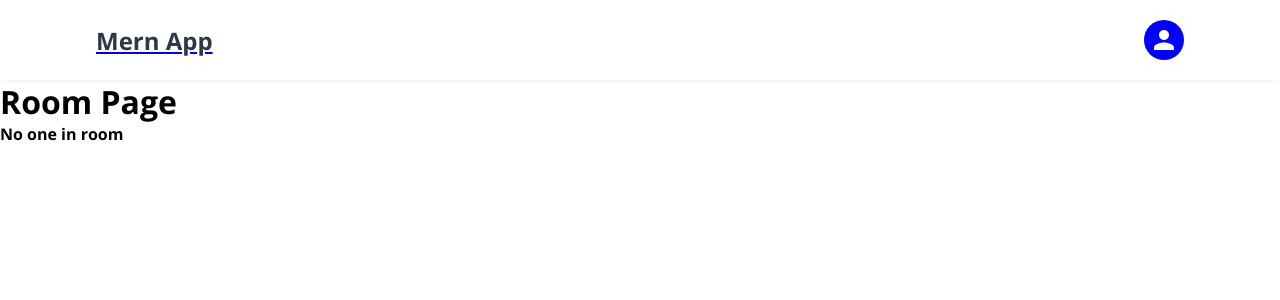
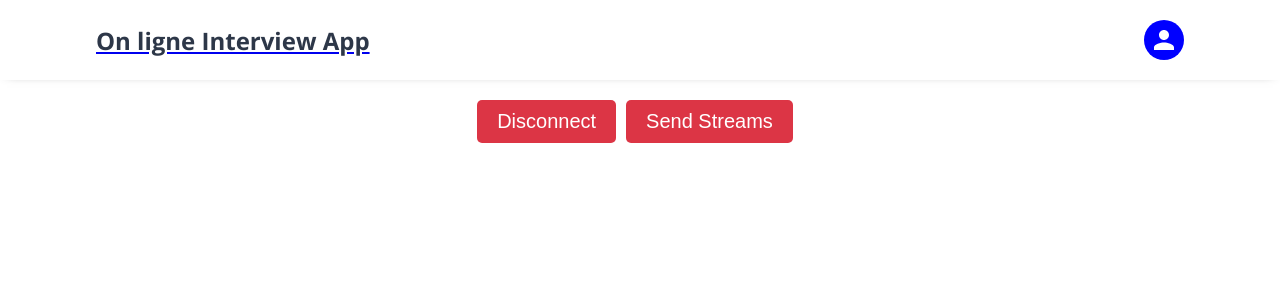
Before and after one commit to latifalaty/-Interview-platform, a React (Create React App) app in the folder client/: page /room/1 in a window 1280 px wide. Shown: the top 300 px of the page. Built offline with nearby package versions, Linux system fonts and the light colour scheme; no server answers.

Commit message:
modification au niveau des videos et design

```diff
--- a/client/src/App.js
+++ b/client/src/App.js
@@ -69,7 +69,7 @@ function App() {
               <Route path="*" element={<Error />} />
               <Route path="/video" element={<Video/>}/>
               <Route path="/candidate" element={<CandidatComponent/>}/>
-              <Route path="/recruiter" element={<Recruteur/>}/>
+              <Route path="/recruiter" />
                <Route path="/record" element={<Recording/>}/>
               <Route path="/call" element={<LobbyScreen />} />
         <Route path="/room/:roomId" element={<RoomPage />} />
--- a/client/src/components/Header.js
+++ b/client/src/components/Header.js
@@ -53,7 +53,7 @@ return (
         <header>
             <nav>
 
-                <NavLink to="/"><h1>Mern App</h1></NavLink>
+                <NavLink to="/"><h1>On ligne Interview App </h1></NavLink>
                 <div className="avtar">
                     {
                         (logindata?.ValidUserOne) ? <Avatar style={{ background: "salmon", fontWeight: "bold", textTransform: "capitalize" }} onClick={handleClick}>{logindata.ValidUserOne.fname[0].toUpperCase()}</Avatar> :
--- a/client/src/components/screens/Lobby.jsx
+++ b/client/src/components/screens/Lobby.jsx
@@ -33,28 +33,33 @@ const LobbyScreen = () => {
   }, [socket, handleJoinRoom]);
 
   return (
-    <div>
-      <h1>Entretien</h1>
-      <form onSubmit={handleSubmitForm}>
-        <label htmlFor="email">Email ID</label>
+    <div style={{ textAlign: "center", marginTop: "50px", width: "50%", margin: "0 auto" }}>
+  <h1 style={{ marginBottom: "20px" }}>Interview</h1>
+  <form onSubmit={handleSubmitForm} style={{ display: "flex", flexDirection: "column", alignItems: "center" }}>
+    <div style={{ display: "flex", flexDirection: "row", marginBottom: "20px" }}>
+      <label htmlFor="email" style={{ width: "100px", marginRight: "10px", textAlign: "left" }}>Email ID</label>
       <input
         type="email"
         id="email"
         value={email}
         onChange={(e) => setEmail(e.target.value)}
+        style={{ padding: "5px", width: "300px" }}
       />
-        <br />
-        <label htmlFor="room">Room Number</label>
+    </div>
+    <div style={{ display: "flex", flexDirection: "row", marginBottom: "20px" }}>
+      <label htmlFor="room" style={{ width: "100px", marginRight: "10px", textAlign: "left" }}>Room Number</label>
       <input
         type="text"
         id="room"
         value={room}
         onChange={(e) => setRoom(e.target.value)}
+        style={{ padding: "5px", width: "300px" }}
       />
-        <br />
-        <button>Join</button>
+    </div>
+    <button style={{ padding: "10px 20px", fontSize: "20px", backgroundColor: "#007bff", color: "#fff", border: "none", borderRadius: "5px", cursor: "pointer" }}>Join</button>
   </form>
 </div>
+
   );
 };
 
--- a/client/src/components/screens/Room.jsx
+++ b/client/src/components/screens/Room.jsx
@@ -11,10 +11,20 @@ const RoomPage = () => {
   const [remoteSocketId, setRemoteSocketId] = useState(null);
   const [myStream, setMyStream] = useState();
   const [remoteStream, setRemoteStream] = useState();
+  const [isConnected, setIsConnected] = useState(false);
 
   const handleUserJoined = useCallback(({ email, id }) => {
     console.log(`Email ${email} joined room`);
     setRemoteSocketId(id);
+    setIsConnected(true);
+  }, []);
+
+  const handleDisconnect = useCallback(() => {
+    // Actions à effectuer lors de la déconnexion
+    setMyStream(null);
+    setRemoteSocketId(null);
+    setIsConnected(false);
+    // Autres actions de nettoyage peuvent être ajoutées ici
   }, []);
 
   const handleCallUser = useCallback(async () => {
@@ -41,6 +51,7 @@ const RoomPage = () => {
     },
     [socket]
   );
+
   const sendStreams = useCallback(() => {
     if (myStream) {
       myStream.getTracks().forEach(track => {
@@ -53,7 +64,6 @@ const RoomPage = () => {
       });
     }
   }, [myStream]);
-
 
   const handleCallAccepted = useCallback(
     ({ from, ans }) => {
@@ -96,7 +106,6 @@ const RoomPage = () => {
     });
   }, []);
 
-
   useEffect(() => {
     socket.on("user:joined", handleUserJoined);
     socket.on("incomming:call", handleIncommingCall);
@@ -119,38 +128,91 @@ const RoomPage = () => {
     handleNegoNeedIncomming,
     handleNegoNeedFinal,
   ]);
+  return (
+    <div style={{ textAlign: "center", marginTop: "50px", width: "50%", margin: "0 auto", display: "grid", gridTemplateColumns: "1fr" }}>
+      <div style={{ display: "grid", gridTemplateColumns: "1fr 1fr" }}>
+        {/* Affichage de la vidéo distante */}
+        {remoteStream && (
+          <div>
+            <h1>Remote Stream</h1>
+            <Video muted url={remoteStream}/>
+          </div>
+        )}
 
-  return (
-    <div>
-      <h1>Room Page</h1>
-      <h4>{remoteSocketId ? "Connected" : "No one in room"}</h4>
-      {myStream && <button onClick={sendStreams}></button>}
-      {remoteSocketId && <button onClick={handleCallUser}>CALL</button>}
+        {/* Affichage de la vidéo locale */}
+        {myStream && (
+          <div>
+            <h1>My Stream</h1>
+            <ReactPlayer
+              playing
+              muted
+              height="80%"  // Augmentation de la hauteur à 60%
+              width="100%" // Utilisation de toute la largeur disponible
+              url={myStream}
+            />
+          </div>
+        )}
+      </div>
 
-      {remoteStream && (
-        <>
-          <h1>Remote Stream</h1>
+      <div style={{ display: "flex", justifyContent: "center", marginTop: "20px" }}>
+        {/* Boutons de déconnexion */}
+        <div style={{ marginBottom: "20px" }}>
+          <button
+            style={{
+              padding: "10px 20px",
+              fontSize: "20px",
+              backgroundColor: "#dc3545",
+              color: "#fff",
+              border: "none",
+              borderRadius: "5px",
+              cursor: "pointer",
+              marginRight: "10px"
+            }}
+            onClick={handleDisconnect}
+          >
+            Disconnect
+          </button>
 
-          <Video muted  url={remoteStream}/>
-        </>
-      )}
-      {myStream && (
-        <>
-          <h1>My Stream</h1>
-            <ReactPlayer
-            playing
-            muted
-            height="50%"
-            width="50%"
-            url={myStream}
+          <button
+            style={{
+              padding: "10px 20px",
+              fontSize: "20px",
+              backgroundColor: "#dc3545",
+              color: "#fff",
+              border: "none",
+              borderRadius: "5px",
+              cursor: "pointer",
+              marginRight: "10px"
+            }}
+            onClick={sendStreams}
+          >
+            Send Streams
+          </button>
 
-          />
-          <Recording/>
-        </>
-
-      )}
+          {remoteSocketId &&
+            <button
+              style={{
+                padding: "10px 20px",
+                fontSize: "20px",
+                backgroundColor: "#007bff",
+                color: "#fff",
+                border: "none",
+                borderRadius: "5px",
+                cursor: "pointer",
+                marginRight: "10px"
+              }}
+              onClick={handleCallUser}
+            >
+              CALL
+            </button>
+          }
+        </div>
+      </div>
     </div>
   );
+
+
+
 };
 
 export default RoomPage;
```
Also changed, not shown: 1 other file (tests, documents, lock files or other folders). Lines whose indentation alone changed are shown as unchanged.
